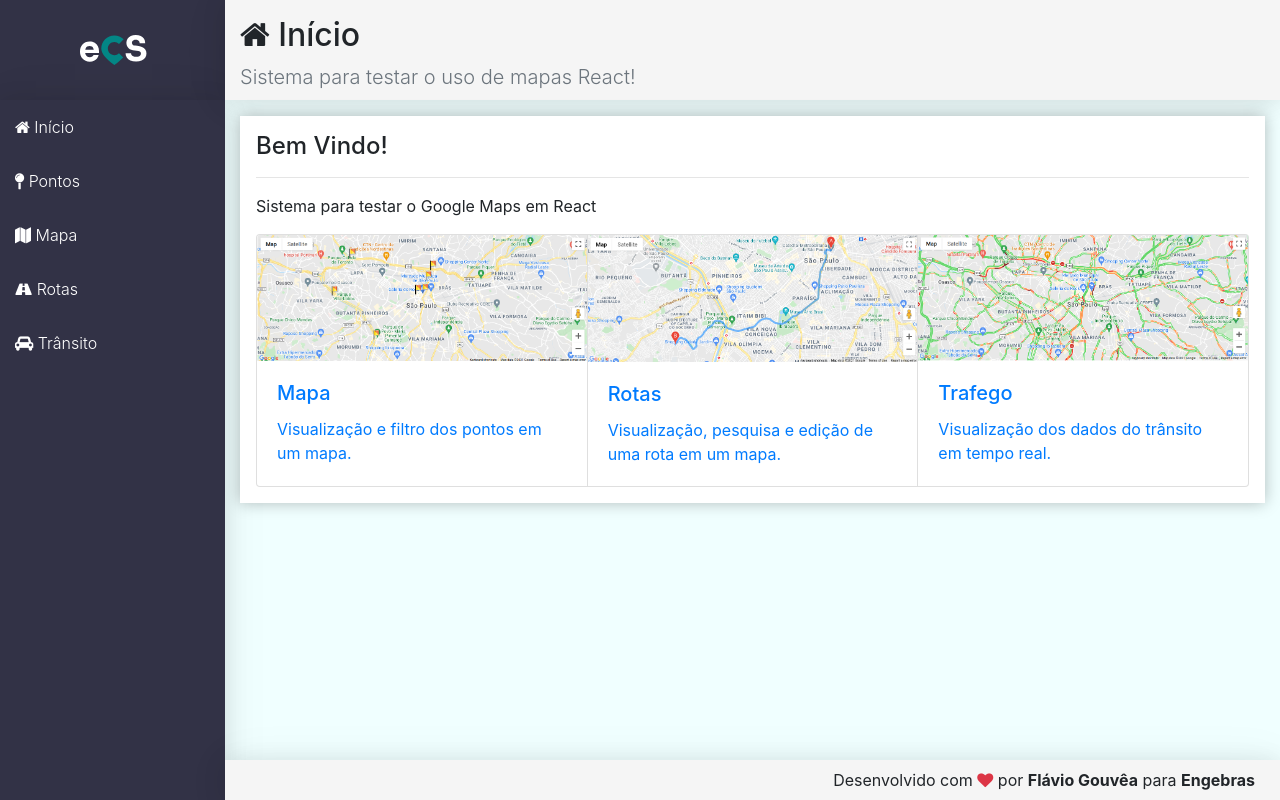
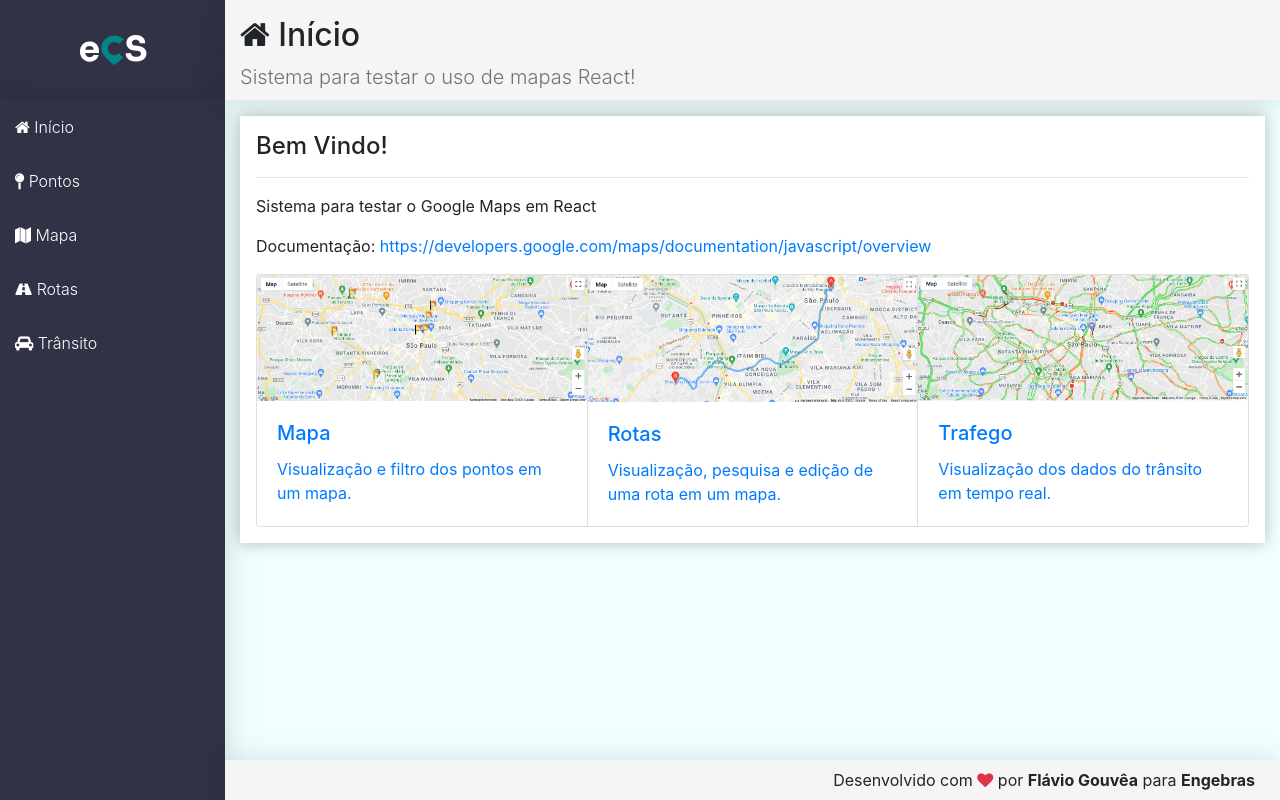
Before and after one commit to freitasgouvea/react-google-maps, a React (Create React App) app in the folder frontend/: page / in a window 1280 px wide. Built offline with nearby package versions, Linux system fonts and the light colour scheme.

Commit message:
fix search

```diff
--- a/frontend/src/components/home/home.jsx
+++ b/frontend/src/components/home/home.jsx
@@ -12,6 +12,7 @@ export default props =>
         <div className='h4'>Bem Vindo!</div>
         <hr />
         <p>Sistema para testar o Google Maps em React</p>
+        <p>Documentação: <a href="https://developers.google.com/maps/documentation/javascript/overview">https://developers.google.com/maps/documentation/javascript/overview</a></p>
         <div className="card-group">
             <Link to="/map" className="card">
                 <img className="card-img-top" src={mapImg} alt="Card image cap" />
--- a/frontend/src/components/spot/spot.jsx
+++ b/frontend/src/components/spot/spot.jsx
@@ -182,9 +182,6 @@ export default class SpotCrud extends Component {
         });
     }
 
-    // searchAddress(input) {
-    // }
-
     updateCordinates(latLng) {
         const spot = { ...this.state.spot }
         spot['cordinates'] = { lat: latLng.lat, lng: latLng.lng }
@@ -246,7 +243,7 @@ export default class SpotCrud extends Component {
             return (
                 <div className="row">
                     <div className="col-6">
-                        <input className="form-control col-6" type="text" ref={ref => this.addressInput = ref} />
+                        <input className="form-control form-control-sm col-6" type="text" ref={ref => this.addressInput = ref} />
                         <div ref={(ref) => { this.googleMapDiv = ref }} style={{ height: '66vh', width: '100%' }}></div>
                     </div>
                     <div className="col-6">
```
Also changed, not shown: 1 other file (tests, documents, lock files or other folders).
